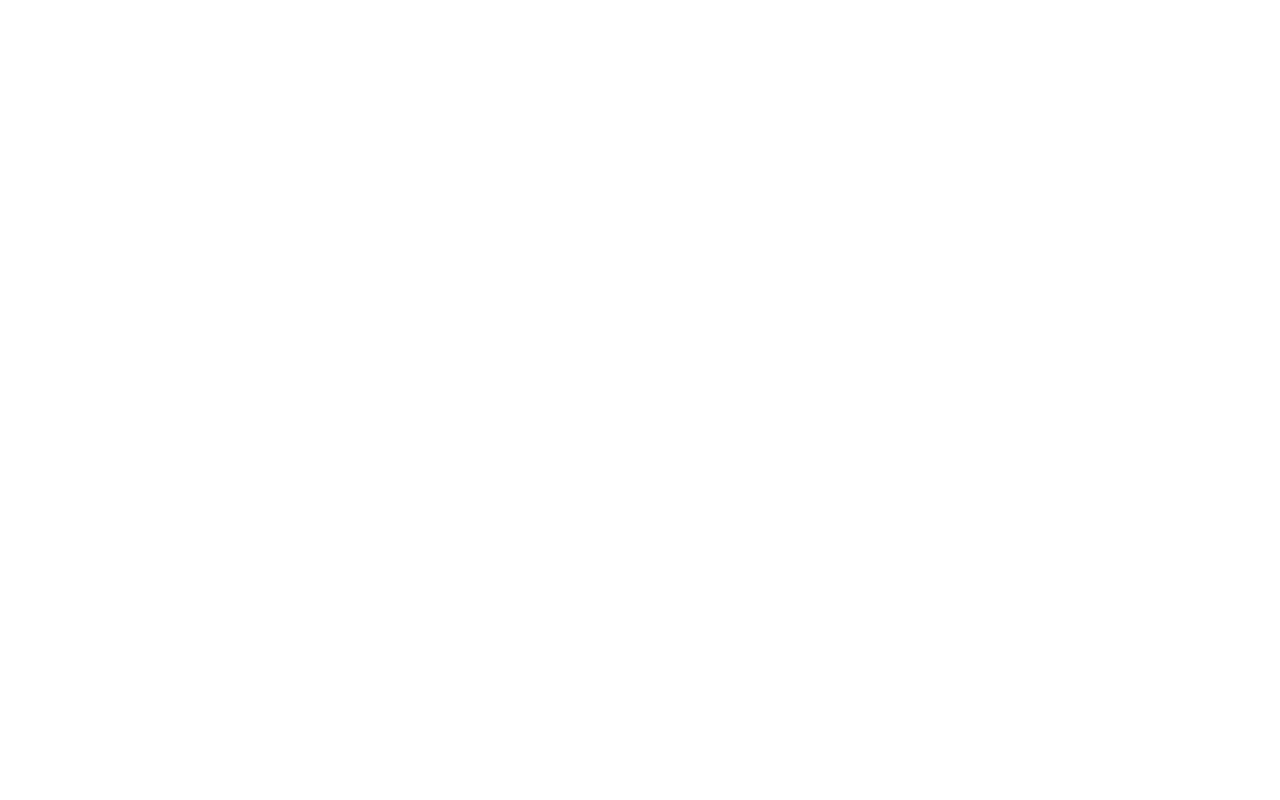
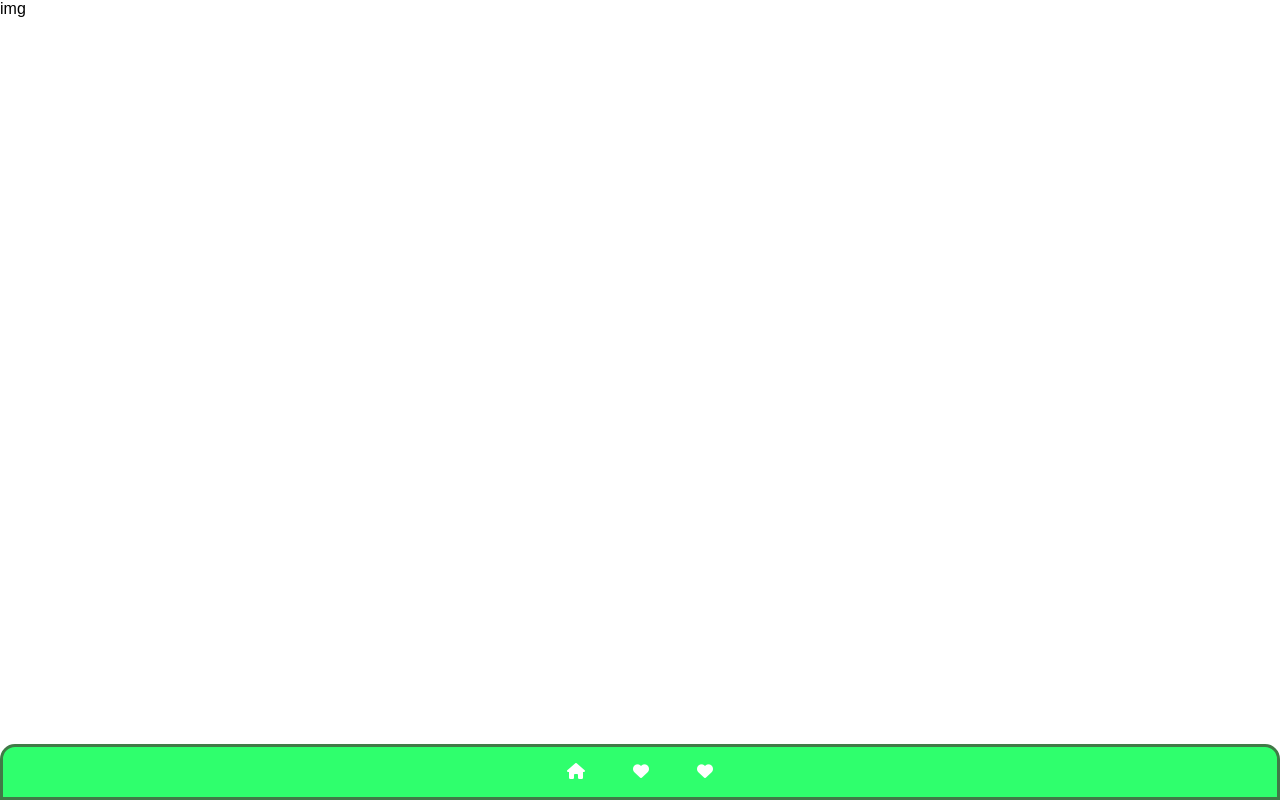
Before and after one commit to fer-peralta/sale_partido, a website: page index.html in a window 1280 px wide. Drawn offline with Linux system fonts and the light colour scheme.

Commit message:
Agregado Scss

```diff
--- a/index.html
+++ b/index.html
@@ -4,11 +4,29 @@
     <meta charset="UTF-8">
     <meta http-equiv="X-UA-Compatible" content="IE=edge">
     <meta name="viewport" content="width=device-width, initial-scale=1.0">
-    <link rel="stylesheet" href="./assets/style/style.css">
+    <link rel="stylesheet" href="./css/style.css">
+
     <script defer src="./assets/js/index.js"></script>
     <title>Sale partido</title>
 </head>
 <body>
+   img
 
+    <!-- Nav Mobile (Juli) -->
+    <nav class="nav_container">
+        <ul class="ul_nav">
+          <li class="nav_items">
+            <a href="#Inicio" class="nav_links"><i class="fa-solid fa-house"></i></a>
+          </li>
+          <li class="nav_items">
+            <a href="#favoritos" class="nav_links"><i class="fa-solid fa-heart"></i></a>
+          </li>
+          <li class="nav_items">
+            <a href="#contacto" class="nav_links"><i class="fa-solid fa-heart"></i></a>
+          </li>
+
+        </ul>
+    </nav>
+    <script src="https://kit.fontawesome.com/ac77221c7b.js" crossorigin="anonymous"></script>
 </body>
 </html>
--- /dev/null
+++ b/scss/_nav.scss
@@ -0,0 +1,39 @@
+
+/*Nav Mobile*/
+.nav_container{
+
+  display:flex;
+  justify-content: space-around;
+  background: rgb(2,0,36);
+  background: rgb(47, 255, 109);
+  position: fixed;
+  bottom: 0;
+  width: 100%;
+  border: 3px solid #407a47;
+  border-radius: 15px 15px 0 0;
+
+    .ul_nav{
+        display: flex;
+        flex-direction:row;
+        align-items: center;
+        list-style-type: none;
+
+        .nav_items{
+            padding: 1rem;
+
+            .nav_links{
+                color: white;
+                text-decoration: none;
+                border-radius: 15px 15px 0 0;
+                padding: 8px;
+
+            }
+
+            &:hover{
+                background-color: rgb(142, 255, 168);
+                cursor: pointer;
+                color: #000000;
+            }
+        }
+    }
+}
--- /dev/null
+++ b/scss/_reset.scss
@@ -0,0 +1,6 @@
+*{
+    font-family: 'Nunito', sans-serif;
+    box-sizing: border-box;
+    padding: 0;
+    margin: 0;
+    }
--- /dev/null
+++ b/scss/style.scss
@@ -0,0 +1,2 @@
+@import 'reset';
+@import 'nav'
```
Also changed, not shown: package.json (added, +25 -0 lines), assets/img/cancha_background.png (added), css/style.css (added), pages/about.html (added), pages/contact.html (added), scss/_contact.scss (added), scss/_footer.scss (added), scss/_home.scss (added), scss/_map.scss (added), scss/_mixin.scss (added), 2 other files.
